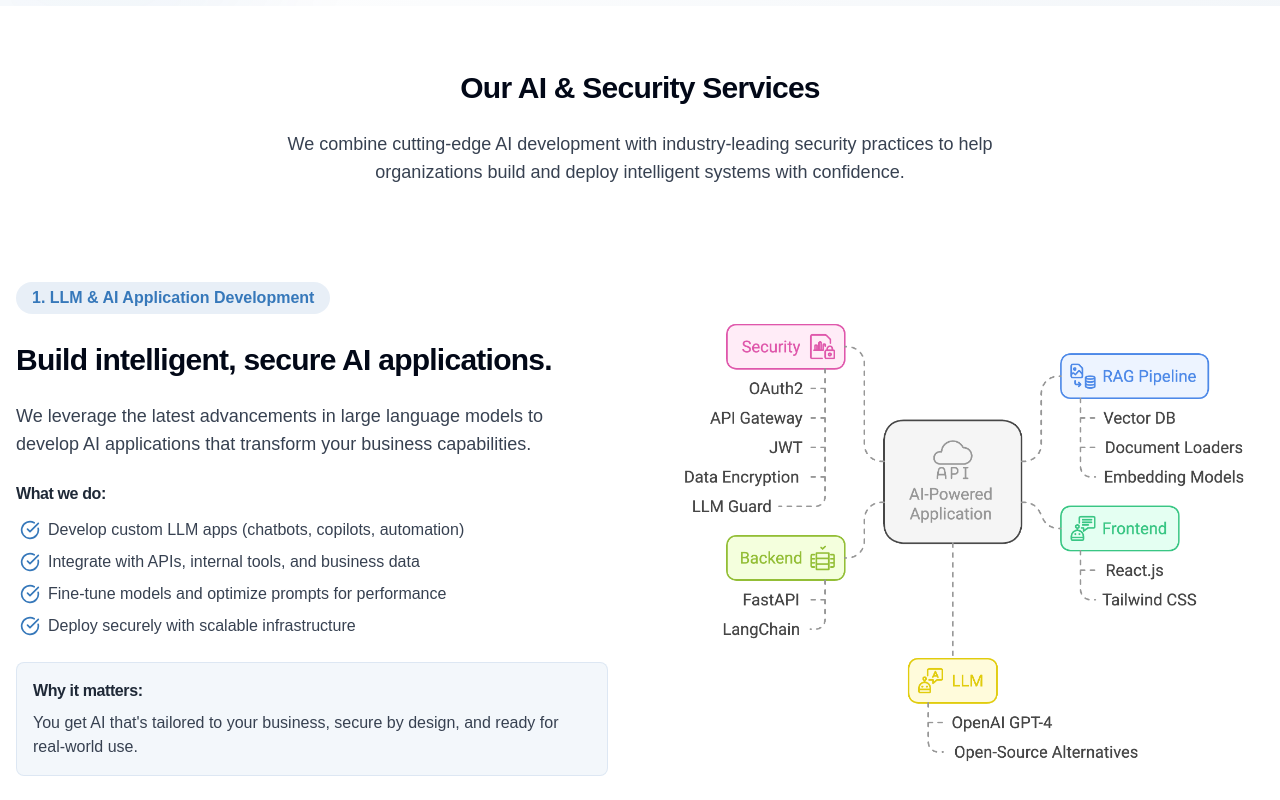
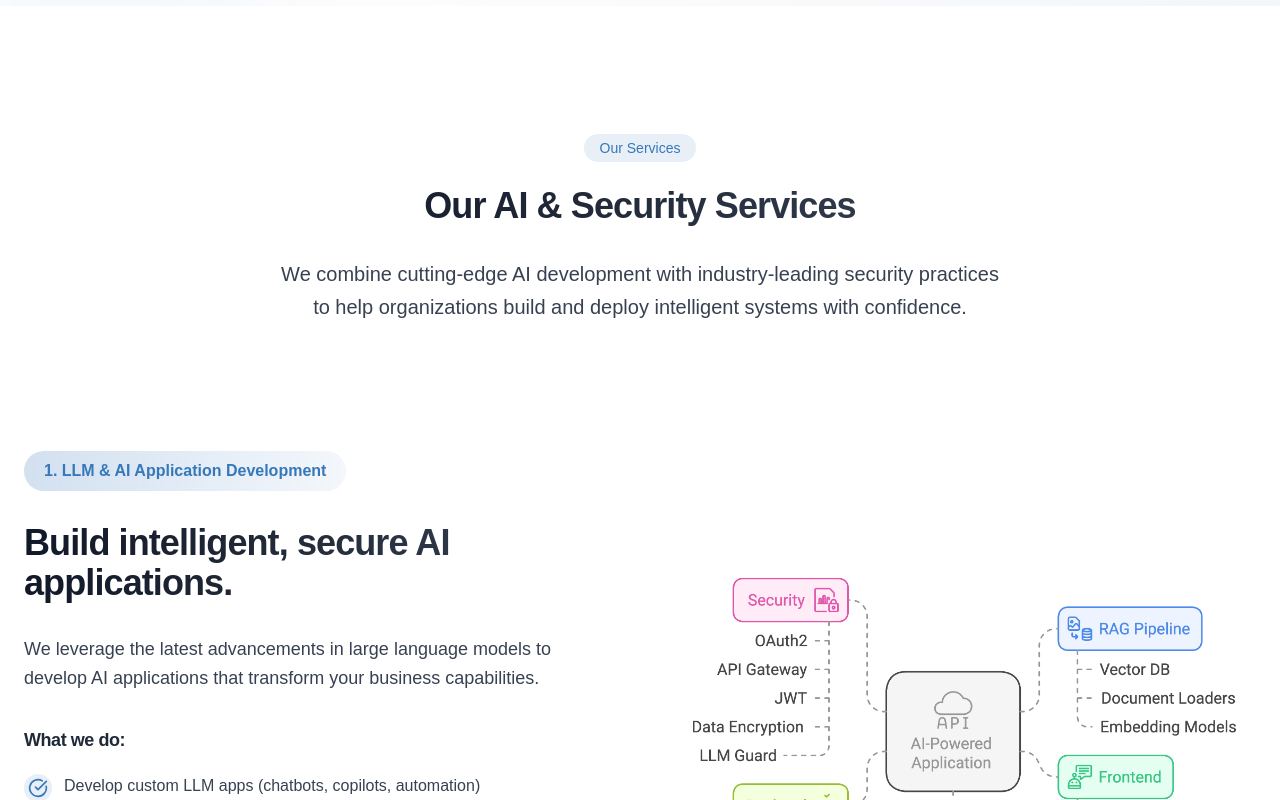
Before and after one commit to shoumyasingh/indrasol-webpage, a React (Vite) app: page /services/aisolutions in a window 1280 px wide. Shown: the part 820-1620 px from the top of the page. Built offline with nearby package versions, Linux system fonts and the light colour scheme.

Commit message:
Updated the herosection of ai page 04/21
Updated the herosection of ai page

```diff
--- a/src/components/services-ai/ai-afterherosection.tsx
+++ b/src/components/services-ai/ai-afterherosection.tsx
@@ -1,7 +1,7 @@
-import React from "react";
-import { CheckCircle, Shield, Brain, Code, Lock } from "lucide-react";
+import React, { useEffect, useRef } from "react";
+import { CheckCircle, Shield, Brain, Code, Lock, ArrowRight } from "lucide-react";
 
-// Feature section component for consistent styling
+// Modern Feature section component with enhanced styling and animations
 const FeatureSection = ({
   title,
   subtitle,
@@ -12,74 +12,105 @@ const FeatureSection = ({
   imageAlt = "Feature illustration",
   reversed = false,
   accentColor = "bg-indrasol-blue/10"
-}) => (
-  <div className="py-16 border-b border-gray-100 last:border-b-0">
-    <div className={`container mx-auto px-4 grid grid-cols-1 lg:grid-cols-2 gap-10 lg:gap-16 items-center ${reversed ? 'lg:flex-row-reverse' : ''}`}>
-      {/* Content section */}
-      <div className="space-y-6">
-        {/* Section number badge */}
-        <div className="inline-block bg-indrasol-blue/10 px-4 py-1 rounded-full mb-1">
+}) => {
+  const sectionRef = useRef(null);
+
+  // Add intersection observer for scroll animations
+  useEffect(() => {
+    const observer = new IntersectionObserver((entries) => {
+      entries.forEach(entry => {
+        if (entry.isIntersecting) {
+          entry.target.classList.add('opacity-100', 'translate-y-0');
+          observer.unobserve(entry.target);
+        }
+      });
+    }, { threshold: 0.1 });
+
+    if (sectionRef.current) {
+      observer.observe(sectionRef.current);
+    }
+
+    return () => {
+      if (sectionRef.current) {
+        observer.unobserve(sectionRef.current);
+      }
+    };
+  }, []);
+
+  return (
+    <div
+      ref={sectionRef}
+      className="py-20 border-b border-gray-100 last:border-b-0 opacity-0 translate-y-8 transition-all duration-1000 ease-out"
+    >
+      <div className={`container mx-auto px-4 lg:px-6 grid grid-cols-1 lg:grid-cols-2 gap-12 lg:gap-20 items-center ${reversed ? 'lg:flex-row-reverse' : ''}`}>
+        {/* Content section with improved hierarchy and spacing */}
+        <div className="space-y-8">
+          {/* Modern section number badge */}
+          <div className="inline-flex items-center bg-gradient-to-r from-indrasol-blue/20 to-indrasol-blue/5 backdrop-blur-sm px-5 py-2 rounded-full">
             <span className="text-indrasol-blue font-semibold text-md">{title}</span>
           </div>
 
-        {/* Section headline */}
-        <h2 className="text-2xl md:text-3xl font-bold leading-tight">
+          {/* Enhanced section headline with subtle color gradient */}
+          <h2 className="text-2xl md:text-3xl lg:text-4xl font-bold leading-tight bg-clip-text text-transparent bg-gradient-to-r from-gray-900 to-gray-700">
             {subtitle}
           </h2>
 
-        {/* Section description */}
-        <p className="text-lg text-gray-700">{description}</p>
+          {/* Improved description with better readability */}
+          <p className="text-lg leading-relaxed text-gray-700 max-w-xl">
+            {description}
+          </p>
 
-        {/* Bullet points */}
-        <div className="space-y-1">
-          <h3 className="font-semibold text-gray-800">What we do:</h3>
-          <ul className="space-y-2 pl-1 pt-2">
+          {/* Modernized bullet points with improved animations */}
+          <div className="space-y-3">
+            <h3 className="font-semibold text-gray-800 text-lg">What we do:</h3>
+            <ul className="space-y-4 pt-2">
               {bulletPoints.map((point, index) => (
-              <li key={index} className="flex items-start space-x-2 mb-2 group">
+                <li key={index} className="flex items-start group">
+                  <div className="p-1 rounded-full bg-indrasol-blue/10 mr-3 group-hover:bg-indrasol-blue/20 transition-colors duration-300">
                     <CheckCircle
-                  className="h-5 w-5 text-indrasol-blue flex-shrink-0 mt-0.5 group-hover:scale-110 transition-transform"
+                      className="h-5 w-5 text-indrasol-blue flex-shrink-0 group-hover:scale-110 transition-transform duration-300"
                       strokeWidth={2}
                     />
-                <span className="text-gray-700 group-hover:text-gray-900 transition-colors">{point}</span>
+                  </div>
+                  <span className="text-gray-700 group-hover:text-gray-900 transition-colors duration-300">{point}</span>
                 </li>
               ))}
             </ul>
           </div>
 
-        {/* Why it matters section - Now using the passed whyItMatters property */}
-        <div className="bg-indrasol-blue/5 p-4 rounded-lg border border-indrasol-blue/10">
-          <h3 className="font-semibold text-gray-800 mb-2">Why it matters:</h3>
-          <p className="text-gray-700">{whyItMatters}</p>
+          {/* Why it matters section with modern card styling */}
+          <div className="bg-gradient-to-br from-indrasol-blue/10 to-indrasol-blue/5 p-6 rounded-xl border border-indrasol-blue/10 hover:shadow-md transition-shadow duration-300">
+            <h3 className="font-semibold text-gray-800 mb-3 flex items-center">
+              <span className="bg-indrasol-blue/20 p-1 rounded-full mr-2">
+                <Shield className="h-4 w-4 text-indrasol-blue" strokeWidth={2} />
+              </span>
+              Why it matters:
+            </h3>
+            <p className="text-gray-700 leading-relaxed">{whyItMatters}</p>
           </div>
         </div>
 
-      {/* Image container with styling similar to hero section */}
+        {/* Simplified image container without shadows, zoom, or decorative elements */}
         <div className={`${reversed ? 'lg:order-first' : ''}`}>
           <div className="relative">
-          <div className="relative ">
+            <div className="relative overflow-hidden rounded-2xl">
               <img
                 src={imageSrc}
                 alt={imageAlt}
-              className="w-full rounded-xl transition-all duration-700 group-hover:scale-105"
+                className="w-full rounded-2xl object-cover object-center"
                 loading="lazy"
               />
-
-            {/* Decorative elements */}
-            {/* <div className={`absolute -top-6 -left-6 w-16 h-16 ${accentColor} rounded-xl transform rotate-12 animate-pulse`}></div>
-            <div className="absolute -bottom-6 -right-6 w-16 h-16 bg-indrasol-orange/10 rounded-xl transform -rotate-12 animate-pulse animation-delay-200"></div> */}
-
-            {/* Gradient overlay */}
-            {/* <div className="absolute inset-0 bg-gradient-to-tr from-indrasol-blue/10 to-transparent opacity-0 group-hover:opacity-100 transition-opacity duration-500 rounded-xl"></div> */}
             </div>
           </div>
         </div>
       </div>
     </div>
   );
+};
 
-// Main component that includes all feature sections
+// Main component with modern styling
 const AIAfterHeroSection = () => {
-  // Feature section data with different "Why it matters" text for each section
+  // Feature section data remains unchanged
   const featureSections = [
     {
       title: "1. LLM & AI Application Development",
@@ -131,24 +162,64 @@ const AIAfterHeroSection = () => {
     }
   ];
 
+  const introRef = useRef(null);
+  const ctaRef = useRef(null);
+
+  // Add scroll animations for intro and CTA sections
+  useEffect(() => {
+    const observer = new IntersectionObserver((entries) => {
+      entries.forEach(entry => {
+        if (entry.isIntersecting) {
+          entry.target.classList.add('opacity-100', 'translate-y-0');
+          observer.unobserve(entry.target);
+        }
+      });
+    }, { threshold: 0.1 });
+
+    if (introRef.current) {
+      observer.observe(introRef.current);
+    }
+
+    if (ctaRef.current) {
+      observer.observe(ctaRef.current);
+    }
+
+    return () => {
+      if (introRef.current) {
+        observer.unobserve(introRef.current);
+      }
+      if (ctaRef.current) {
+        observer.unobserve(ctaRef.current);
+      }
+    };
+  }, []);
+
   return (
     <section className="bg-white relative overflow-hidden">
-      {/* Background elements */}
-      {/* <div className="absolute inset-0 bg-gradient-to-br from-white via-white to-indrasol-gray/5 opacity-80"></div>
-      <div className="absolute top-1/4 -right-64 w-96 h-96 bg-indrasol-blue/5 rounded-full blur-3xl"></div>
-      <div className="absolute bottom-1/4 -left-64 w-96 h-96 bg-indrasol-orange/5 rounded-full blur-3xl"></div> */}
+      {/* Modern background elements */}
+      <div className="absolute inset-0 bg-gradient-to-br from-white via-white to-indrasol-gray/5 opacity-80"></div>
+      <div className="absolute top-1/3 right-0 w-1/2 h-1/3 bg-indrasol-blue/5 rounded-full blur-3xl"></div>
+      <div className="absolute bottom-1/3 left-0 w-1/2 h-1/3 bg-indrasol-orange/5 rounded-full blur-3xl"></div>
 
-      {/* Introduction section */}
-      <div className="relative pt-16 pb-8">
+      {/* Enhanced introduction section with animation */}
+      <div
+        ref={introRef}
+        className="relative pt-24 pb-12 opacity-0 translate-y-8 transition-all duration-1000 ease-out"
+      >
         <div className="container mx-auto px-4 text-center max-w-3xl">
-          <h2 className="text-3xl font-bold mb-6">Our AI & Security Services</h2>
-          <p className="text-lg text-gray-700">
+          <span className="inline-block px-4 py-1 bg-indrasol-blue/10 text-indrasol-blue font-medium rounded-full text-sm mb-6">
+            Our Services
+          </span>
+          <h2 className="text-3xl md:text-4xl font-bold mb-8 bg-clip-text text-transparent bg-gradient-to-r from-gray-900 to-gray-700">
+            Our AI & Security Services
+          </h2>
+          <p className="text-xl text-gray-700 leading-relaxed">
             We combine cutting-edge AI development with industry-leading security practices to help organizations build and deploy intelligent systems with confidence.
           </p>
         </div>
       </div>
 
-      {/* Feature sections - explicitly passing whyItMatters to each FeatureSection */}
+      {/* Feature sections rendered with modern styling */}
       <div className="relative">
         {featureSections.map((section, index) => (
           <FeatureSection
@@ -166,13 +237,24 @@ const AIAfterHeroSection = () => {
         ))}
       </div>
 
-      {/* CTA section */}
-      <div className="relative py-16 bg-gradient-to-br from-indrasol-blue/5 to-white">
-        <div className="container mx-auto px-4 text-center">
-          <h3 className="text-2xl font-bold mb-6">Ready to enhance your AI capabilities?</h3>
-          <button className="px-8 py-3 bg-indrasol-blue text-white rounded-lg hover:bg-indrasol-blue/90 transition-all duration-300 inline-flex items-center justify-center shadow-lg shadow-indrasol-blue/20">
+      {/* Modern CTA section with improved visual appeal */}
+      <div
+        ref={ctaRef}
+        className="relative py-24 opacity-0 translate-y-8 transition-all duration-1000 ease-out"
+      >
+        <div className="container mx-auto px-4 max-w-4xl">
+          <div className="bg-gradient-to-br from-indrasol-blue/10 to-white rounded-2xl p-12 text-center">
+            <h3 className="text-2xl md:text-3xl font-bold mb-6 bg-clip-text text-transparent bg-gradient-to-r from-gray-900 to-gray-700">
+              Ready to enhance your AI capabilities?
+            </h3>
+            <p className="text-lg text-gray-700 mb-8 max-w-2xl mx-auto">
+              Get in touch to discuss how our AI development and security expertise can help your organization innovate safely.
+            </p>
+            <button className="group px-8 py-4 bg-indrasol-blue text-white rounded-lg hover:bg-indrasol-blue/90 transition-all duration-300 inline-flex items-center justify-center shadow-lg shadow-indrasol-blue/20">
               Schedule a Consultation
+              <ArrowRight className="ml-2 h-5 w-5 group-hover:translate-x-1 transition-transform duration-300" />
             </button>
+          </div>
         </div>
       </div>
     </section>
```
Lines whose indentation alone changed are shown as unchanged.
